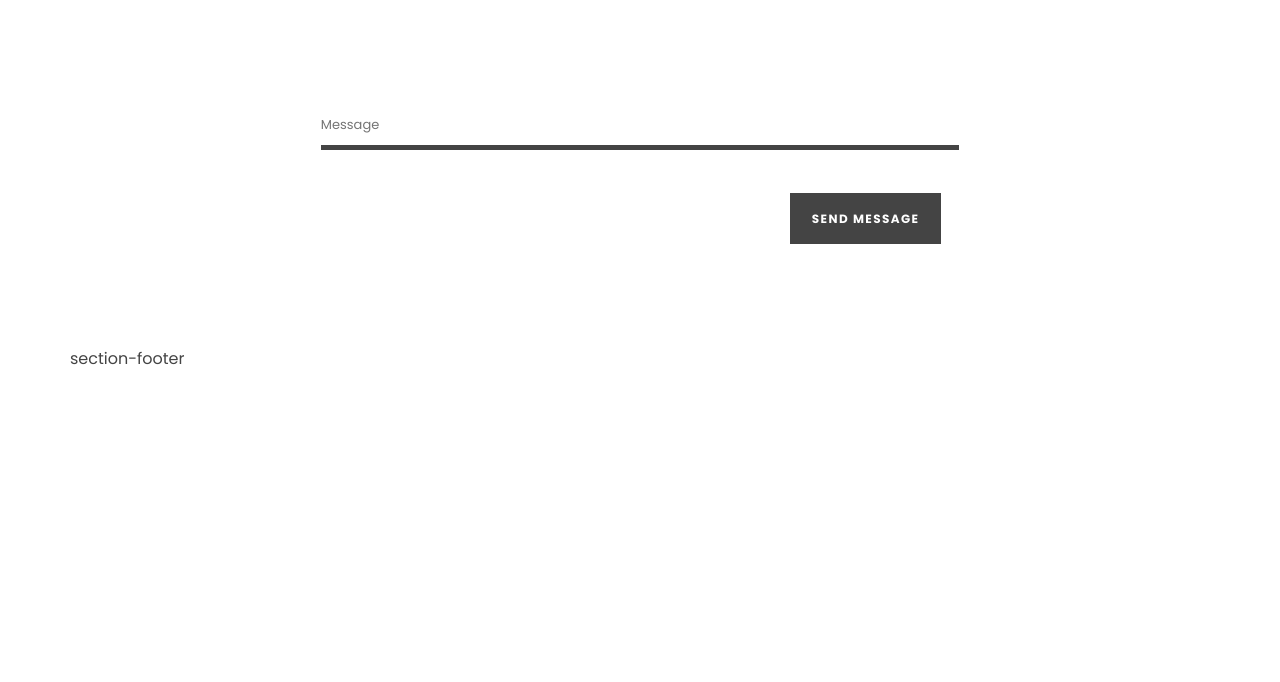
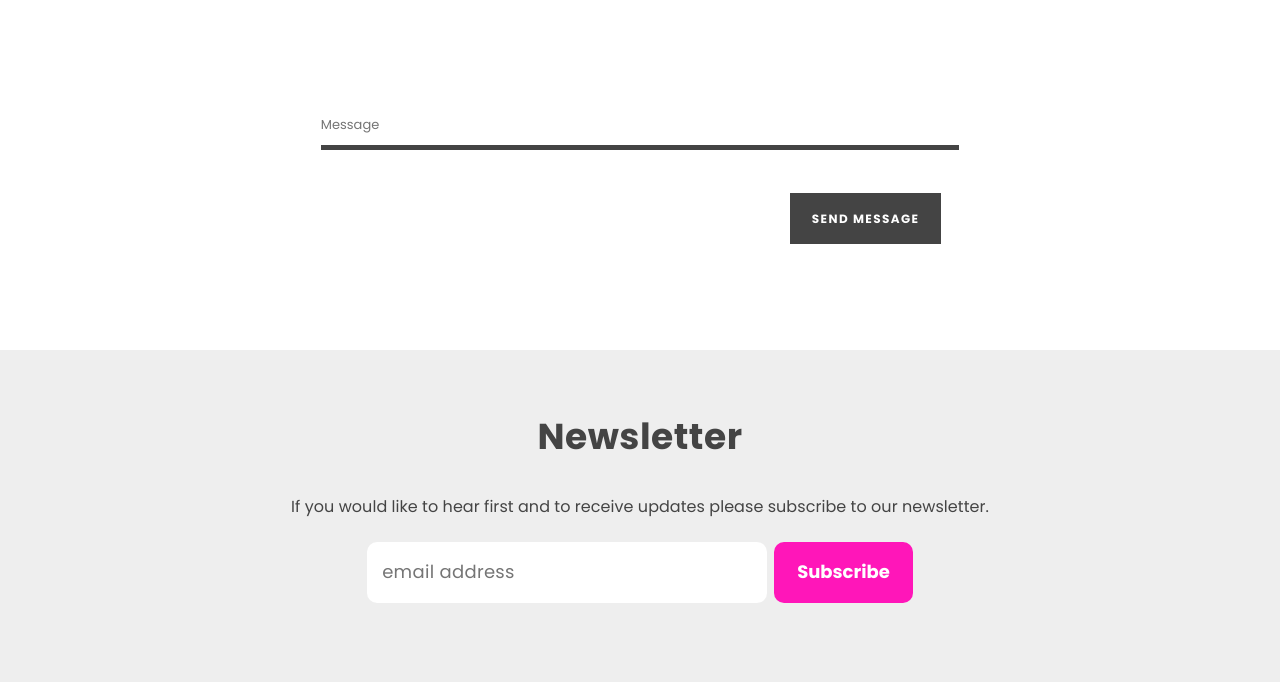
Before and after one commit to artur-h/event-landing-page-markup, a website: page index.html in a window 1280 px wide. Shown: the part 5900-6582 px from the top of the page. Before the commit the page ends 6270 px from the top, so only its background shows below. Drawn offline with nearby package versions, Linux system fonts and the light colour scheme.

Commit message:
Added footer to the page

```diff
--- a/index.html
+++ b/index.html
@@ -279,7 +279,30 @@
     <!-- footer -->
     <footer class="section-outer section-footer">
         <div class="section-inner">
-            section-footer
+            <h2 class="section-footer__title">
+                Newsletter
+            </h2>
+            <p class="section-footer__text">
+                If you would like to hear first and to receive updates please subscribe to our newsletter.
+            </p>
+            <form class="section-footer__subscribe">
+                <input type="text" placeholder="email address" required>
+                <button type="submit">Subscribe</button>
+            </form>
+            <div class="section-footer__wrapper">
+                <a href="https://www.twitter.com" class="section-footer__wrapper-social">
+                    <img src="assets/img/icon-twitter.png" alt="Twitter">
+                </a>
+                <a href="https://www.dribbble.com" class="section-footer__wrapper-social">
+                    <img src="assets/img/icon-dribbble.png" alt="dribbble">
+                </a>
+                <a href="https://www.instagram.com" class="section-footer__wrapper-social">
+                    <img src="assets/img/icon-instagram.png" alt="instagram">
+                </a>
+                <a href="https://www.pinterest.com" class="section-footer__wrapper-social">
+                    <img src="assets/img/icon-pinterest.png" alt="pinterest">
+                </a>
+            </div>
         </div>
     </footer>
     <!-- / footer -->
--- a/scss/style.scss
+++ b/scss/style.scss
@@ -482,4 +482,69 @@ ul, li, h1, h2, h3, h4, h5, h6, p {
 //=== / contact-us ===
 
 //=== footer ===
+.section-footer {
+    padding-top: 66px;
+    padding-bottom: 60px;
+    background-color: #eeeeee;
+
+    &__title {
+        margin-bottom: 40px;
+        font-size: 36px;
+        font-weight: 700;
+        letter-spacing: 0.5px;
+        text-align: center;
+    }
+    &__text {
+        margin-bottom: 26px;
+        font-size: 16px;
+        letter-spacing: 0.05px;
+        text-align: center;
+    }
+    &__subscribe {
+        display: flex;
+        justify-content: center;
+        margin-bottom: 85px;
+
+        input {
+            margin-right: 7px;
+            padding: 20px 15px 20px 15px;
+            border: none;
+            border-radius: 10px;
+            max-width: 400px;
+            width: 100%;
+            font-size: 18px;
+            letter-spacing: 0.3px;
+            outline: none;
+        }
+        button {
+            padding: 0px 23px;
+            border: none;
+            border-radius: 10px;
+            font-size: 18px;
+            font-weight: 700;
+            color: $color-white;
+            background-color: $color-secondary;
+        }
+    }
+    &__wrapper {
+        display: flex;
+        justify-content: center;
+
+        &-social {
+            position: relative;
+            margin: 0 3.5px;
+            width: 64px;
+            height: 64px;
+            border-radius: 50%;
+            background-color: #dedede;
+
+            img {
+                position: absolute;
+                top: 50%;
+                left: 50%;
+                transform: translate(-50%, -50%);
+            }
+        }
+    }
+}
 //=== / footer ===
```
Also changed, not shown: assets/img/icon-dribbble.png (added), assets/img/icon-instagram.png (added), assets/img/icon-pinterest.png (added), assets/img/icon-twitter.png (added), css/style.css.
